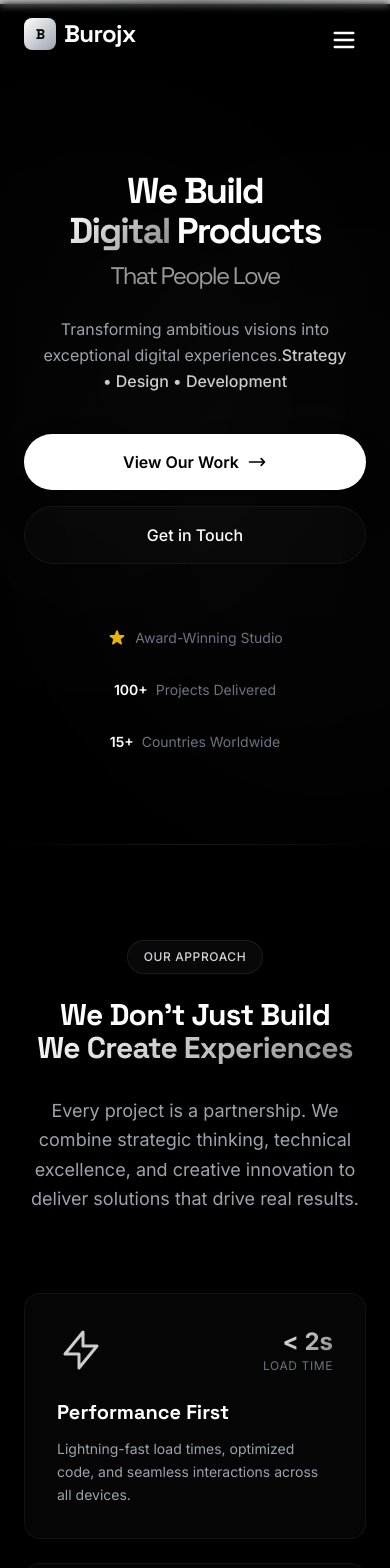
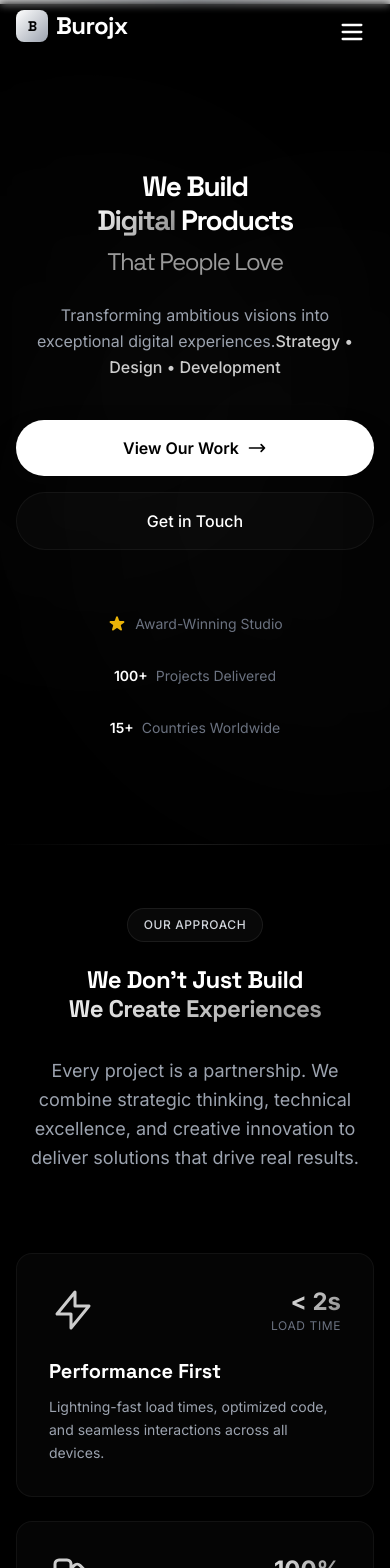
Before and after one commit to MavCodeAI/burojx711, a Next.js app: page / in a window 390 px wide. Shown: the top 1568 px of the page. Built offline with nearby package versions, Linux system fonts and the light colour scheme.

Commit message:
Major mobile responsiveness improvements - better spacing, typography, touch targets, and user experience

```diff
--- a/app/globals.css
+++ b/app/globals.css
@@ -29,6 +29,10 @@ body {
   overflow-x: hidden;
   -webkit-font-smoothing: antialiased;
   -moz-osx-font-smoothing: grayscale;
+  /* Mobile optimizations */
+  -webkit-text-size-adjust: 100%;
+  -webkit-tap-highlight-color: transparent;
+  touch-action: manipulation;
 }
 
 @media (min-width: 768px) {
@@ -153,6 +157,55 @@ body {
   -webkit-overflow-scrolling: touch;
 }
 
+/* Mobile-specific improvements */
+@media (max-width: 767px) {
+  /* Larger touch targets */
+  button, a, input, [role="button"] {
+    min-height: 44px;
+    min-width: 44px;
+  }
+
+  /* Better mobile typography */
+  h1 {
+    font-size: clamp(1.75rem, 4vw, 2.5rem) !important;
+    line-height: 1.2 !important;
+  }
+
+  h2 {
+    font-size: clamp(1.5rem, 4vw, 2rem) !important;
+    line-height: 1.2 !important;
+  }
+
+  h3 {
+    font-size: clamp(1.25rem, 4vw, 1.5rem) !important;
+    line-height: 1.3 !important;
+  }
+
+  /* Better mobile spacing */
+  .container, .max-w-7xl {
+    padding-left: 1rem !important;
+    padding-right: 1rem !important;
+  }
+
+  /* Mobile-friendly glass effect */
+  .glass-effect {
+    backdrop-filter: blur(8px) !important;
+    -webkit-backdrop-filter: blur(8px) !important;
+  }
+
+  /* Prevent horizontal scroll */
+  .overflow-x-hidden {
+    overflow-x: hidden !important;
+  }
+
+  /* Better mobile animations */
+  .motion-reduce * {
+    animation-duration: 0.01ms !important;
+    animation-iteration-count: 1 !important;
+    transition-duration: 0.01ms !important;
+  }
+}
+
 /* Prevent text size adjustment on iOS */
 html {
   -webkit-text-size-adjust: 100%;
--- a/components/home/FeaturedProjects.tsx
+++ b/components/home/FeaturedProjects.tsx
@@ -39,8 +39,8 @@ const FeaturedProjects = () => {
   ];
 
   return (
-    <section id="projects-section" className="relative py-24 md:py-32 overflow-hidden">
-      <div className="max-w-7xl mx-auto px-6 lg:px-8">
+    <section id="projects-section" className="relative py-16 md:py-24 lg:py-32 overflow-hidden">
+      <div className="max-w-7xl mx-auto px-4 sm:px-6 lg:px-8">
         {/* Premium header */}
         <motion.div
           initial={{ opacity: 0, y: 40 }}
@@ -72,7 +72,7 @@ const FeaturedProjects = () => {
               viewport={{ once: true }}
               className="group"
             >
-              <div className="glass-effect rounded-2xl md:rounded-3xl p-6 md:p-10 border border-white/5 hover:border-white/10 transition-all hover:scale-[1.01]">
+              <div className="glass-effect rounded-xl sm:rounded-2xl md:rounded-3xl p-4 sm:p-6 md:p-10 border border-white/5 hover:border-white/10 transition-all hover:scale-[1.01]">
                 <div className="flex flex-col lg:flex-row gap-8">
                   {/* Content */}
                   <div className="flex-1 space-y-6">
@@ -132,7 +132,7 @@ const FeaturedProjects = () => {
                   </div>
 
                   {/* Project visual */}
-                  <div className="w-full lg:w-80 h-56 sm:h-64 lg:h-96 rounded-xl border border-white/10 overflow-hidden group-hover:border-white/20 transition-colors relative bg-white/5">
+                  <div className="w-full lg:w-80 h-48 sm:h-56 lg:h-96 rounded-xl border border-white/10 overflow-hidden group-hover:border-white/20 transition-colors relative bg-white/5">
                     {project.image ? (
                       <Image
                         src={project.image}
--- a/components/home/HeroSection.tsx
+++ b/components/home/HeroSection.tsx
@@ -21,11 +21,11 @@ const HeroSection = () => {
   return (
     <section
       ref={containerRef}
-      className="relative min-h-screen flex items-center justify-center overflow-hidden pt-20"
+      className="relative min-h-screen flex items-center justify-center overflow-hidden pt-16 sm:pt-20"
     >
       <motion.div
         style={{ y, opacity }}
-        className="relative z-10 max-w-7xl mx-auto px-6 lg:px-8 text-center"
+        className="relative z-10 max-w-7xl mx-auto px-4 sm:px-6 lg:px-8 text-center"
       >
         {/* Ultra-premium hero content */}
 
--- a/components/home/IntroSection.tsx
+++ b/components/home/IntroSection.tsx
@@ -4,8 +4,8 @@ import { motion } from 'framer-motion';
 
 const IntroSection = () => {
   return (
-    <section className="relative py-24 md:py-32 overflow-hidden bg-gradient-to-b from-black via-black/95 to-black">
-      <div className="max-w-7xl mx-auto px-6 lg:px-8">
+    <section className="relative py-16 md:py-24 lg:py-32 overflow-hidden bg-gradient-to-b from-black via-black/95 to-black">
+      <div className="max-w-7xl mx-auto px-4 sm:px-6 lg:px-8">
         {/* Premium heading with badge */}
         <motion.div
           initial={{ opacity: 0, y: 40 }}
--- a/components/home/Testimonials.tsx
+++ b/components/home/Testimonials.tsx
@@ -103,8 +103,8 @@ const Testimonials = () => {
   };
 
   return (
-    <section className="relative py-24 md:py-32 overflow-hidden">
-      <div className="max-w-7xl mx-auto px-6 lg:px-8">
+    <section className="relative py-16 md:py-24 lg:py-32 overflow-hidden">
+      <div className="max-w-7xl mx-auto px-4 sm:px-6 lg:px-8">
         {/* Header */}
         <motion.div
           initial={{ opacity: 0, y: 40 }}
@@ -131,14 +131,14 @@ const Testimonials = () => {
           initial={{ opacity: 0, y: 20 }}
           animate={{ opacity: 1, y: 0 }}
           transition={{ duration: 0.5 }}
-          className="glass-effect rounded-3xl p-8 md:p-12 border border-white/10 mb-8 cursor-pointer"
+          className="glass-effect rounded-2xl p-6 sm:p-8 md:p-12 border border-white/10 mb-6 sm:mb-8 cursor-pointer"
           onMouseEnter={() => setIsPaused(true)}
           onMouseLeave={() => setIsPaused(false)}
         >
           <div className="flex flex-col lg:flex-row gap-8 items-start">
             {/* Avatar & Info */}
             <div className="flex items-start gap-4 lg:flex-col lg:items-center lg:text-center">
-              <div className="w-20 h-20 bg-gradient-to-br from-white to-gray-400 rounded-2xl flex items-center justify-center flex-shrink-0">
+              <div className="w-16 h-16 sm:w-20 sm:h-20 bg-gradient-to-br from-white to-gray-400 rounded-xl sm:rounded-2xl flex items-center justify-center flex-shrink-0">
                 <span className="text-black text-2xl font-bold">{testimonials[activeIndex].image}</span>
               </div>
               <div className="lg:mt-4">
@@ -161,7 +161,7 @@ const Testimonials = () => {
                 <svg className="w-12 h-12 text-white/10 mb-4" fill="currentColor" viewBox="0 0 24 24">
                   <path d="M14.017 21v-7.391c0-5.704 3.731-9.57 8.983-10.609l.995 2.151c-2.432.917-3.995 3.638-3.995 5.849h4v10h-9.983zm-14.017 0v-7.391c0-5.704 3.748-9.57 9-10.609l.996 2.151c-2.433.917-3.996 3.638-3.996 5.849h3.983v10h-9.983z" />
                 </svg>
-                <p className="text-xl md:text-2xl text-white leading-relaxed mb-6">
+                <p className="text-lg sm:text-xl md:text-2xl text-white leading-relaxed mb-6">
                   {testimonials[activeIndex].content}
                 </p>
                 <div className="inline-flex items-center gap-2 px-4 py-2 glass-effect-light rounded-lg border border-white/10">
--- a/components/layout/Footer.tsx
+++ b/components/layout/Footer.tsx
@@ -55,7 +55,7 @@ const Footer = () => {
 
   return (
     <footer className="relative border-t border-white/10 bg-gradient-to-b from-black to-black/95">
-      <div className="max-w-7xl mx-auto px-6 lg:px-8 py-16 md:py-20">
+      <div className="max-w-7xl mx-auto px-4 sm:px-6 lg:px-8 py-12 md:py-16 lg:py-20">
         {/* Newsletter Section */}
         <div className="mb-16 md:mb-20">
           <Newsletter />
--- a/components/layout/Header.tsx
+++ b/components/layout/Header.tsx
@@ -54,8 +54,8 @@ const Header = () => {
             : 'bg-black/20 backdrop-blur-sm'
         }`}
       >
-        <div className="max-w-7xl mx-auto px-6 lg:px-8">
-          <div className="flex items-center justify-between h-20">
+        <div className="max-w-7xl mx-auto px-4 sm:px-6 lg:px-8">
+          <div className="flex items-center justify-between h-16 sm:h-20">
             {/* Premium Logo */}
             <Link href="/" onClick={handleNavClick}>
               <div className="relative z-50 group">
```
